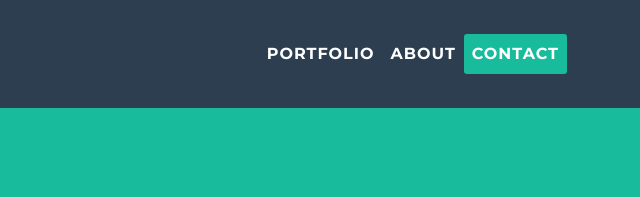
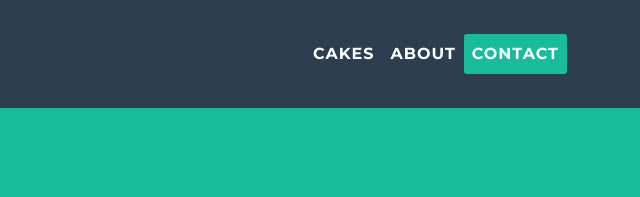
Before and after one commit to skillshareStudent/my-personal-site, a plain HTML site: page index.html in a window 1280 px wide. Shown: the top 197 px of the page, 628-1268 px from the left. Drawn offline with Linux system fonts and the light colour scheme.

Commit message:
Title change and Portfolio change

```diff
--- a/index.html
+++ b/index.html
@@ -8,7 +8,7 @@
     <meta name="description" content="">
     <meta name="author" content="">
 
-    <title>Skillshare class project</title>
+    <title>Cake Factory</title>
 
     <!-- Bootstrap core CSS -->
     <link href="vendor/bootstrap/css/bootstrap.min.css" rel="stylesheet">
@@ -36,7 +36,7 @@
         <div class="collapse navbar-collapse" id="navbarResponsive">
           <ul class="navbar-nav ml-auto">
             <li class="nav-item">
-              <a class="nav-link js-scroll-trigger" href="#portfolio">Portfolio</a>
+              <a class="nav-link js-scroll-trigger" href="#portfolio">Cakes</a>
             </li>
             <li class="nav-item">
               <a class="nav-link js-scroll-trigger" href="#about">About</a>
```
